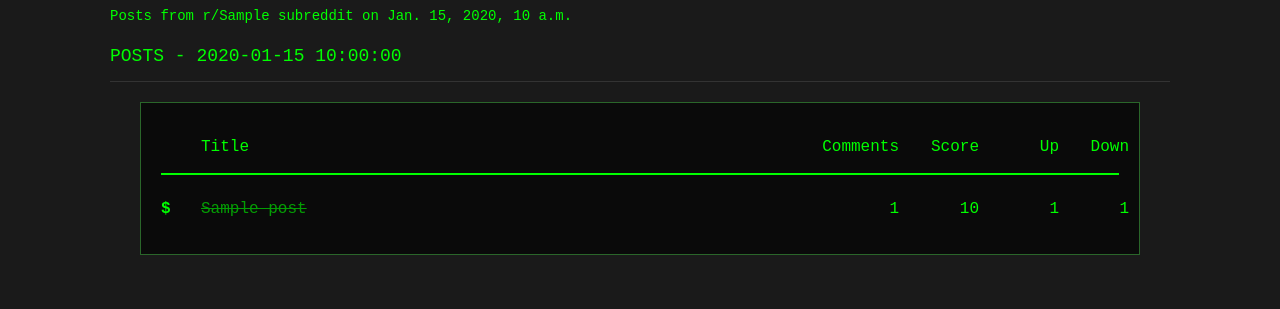
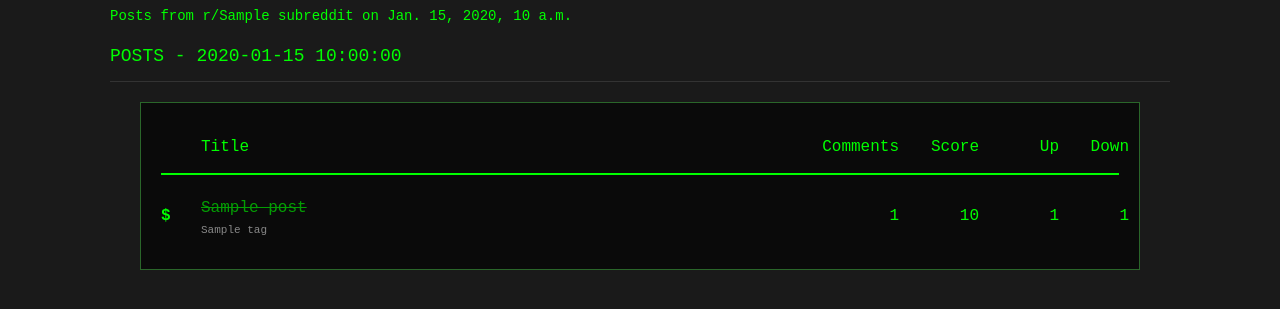
Before and after one commit to johnmpryan/defmeta, a Django app: template tracker/templates/tracker/post_list.html in a window 1280 px wide. Shown: the part 236-545 px from the top of the page. Run offline with Django 5.2, Linux system fonts and the light colour scheme; tables that the repository leaves empty hold one stand-in row (values such as "Sample post"); the template is opened without the code that fills it: values that come from a table or form of the project are taken from there, most other values are stand-ins (such as "Sample title", 1, 10 or a date in 2020); some libraries are stand-ins or nearby versions.

Commit message:
adding tags to the post list page

```diff
--- a/tracker/templates/tracker/post_list.html
+++ b/tracker/templates/tracker/post_list.html
@@ -43,6 +43,14 @@
     .post-title.removed {
         text-decoration: line-through;
         opacity: 0.6;
+    }
+
+    /* Post tags */
+    .post-tags {
+        color: #888;
+        font-size: 11px;
+        margin-top: 4px;
+        line-height: 1.3;
     }
 
     /* ===== RESPONSIVE: MOBILE ===== */
@@ -153,8 +161,15 @@
                 {% for post in page_obj %}
                     <div class="table-row">
                         <span class="row-prompt">$</span>
-                        <div class="post-title {% if post.is_removed %}removed{% endif %}">
-                            {{ post.title }}
+                        <div>
+                            <div class="post-title {% if post.is_removed %}removed{% endif %}">
+                                {{ post.title }}
+                            </div>
+                            {% if post.tags.exists %}
+                                <div class="post-tags">
+                                    {% for tag in post.tags.all|dictsort:"tag.name" %}{{ tag.tag.name }}{% if not forloop.last %}, {% endif %}{% endfor %}
+                                </div>
+                            {% endif %}
                         </div>
                         <div class="row-stats">
                             <div class="stat-value stat-comments">
--- a/tracker/views.py
+++ b/tracker/views.py
@@ -243,7 +243,7 @@ def post_list(request, subreddit_name, date):
     posts = Post.objects.filter(
         subreddit=subreddit,
         created_local__date=parsed_date
-    ).order_by(order_clause)
+    ).prefetch_related('tags__tag').order_by(order_clause)
 
     # Format date for breadcrumb (e.g., "Wednesday, 10/22")
     formatted_date = parsed_date.strftime('%A, %m/%d')
```
